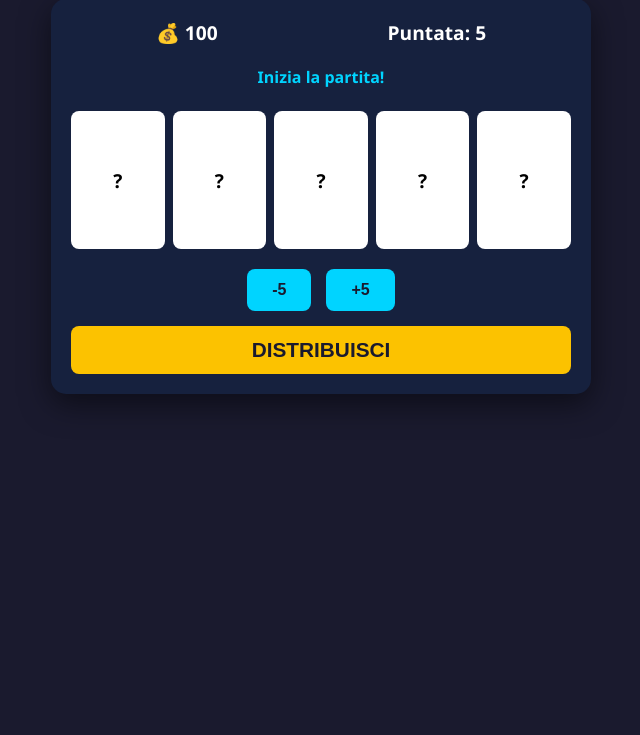
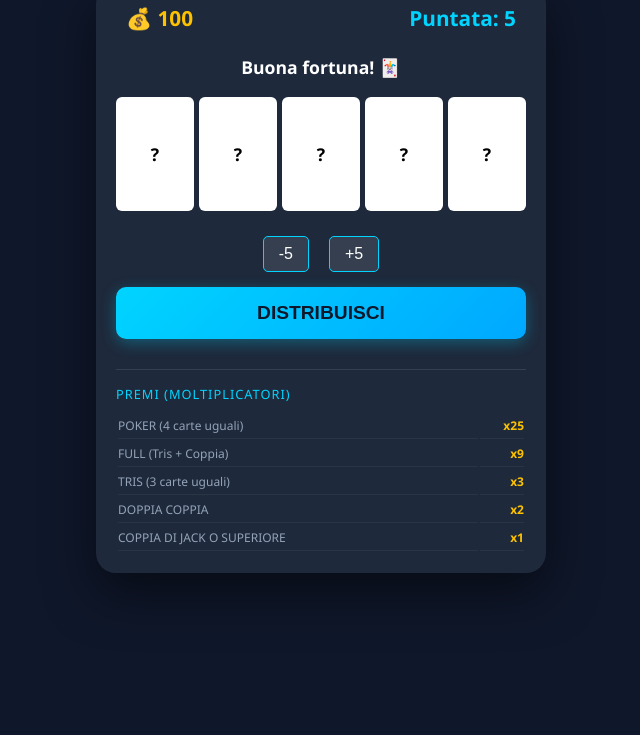
Before and after one commit to ccoppi/vp, a plain HTML site: page index.html in a window 1280 px wide. Shown: the part 85-820 px from the top of the page, without its empty margins (319-959 px from the left). Drawn offline with Linux system fonts and the light colour scheme.

Commit message:
Update HTML structure and styling for VideoPoker

```diff
--- a/index.html
+++ b/index.html
@@ -2,19 +2,20 @@
 <html lang="it">
 <head>
     <meta charset="UTF-8">
-    <meta name="viewport" content="width=device-width, initial-scale=1.0">
-    <title>Pure VideoPoker</title>
+    <meta name="viewport" content="width=device-width, initial-scale=1.0, maximum-scale=1.0, user-scalable=no">
+    <title>Pure VideoPoker - No Ads</title>
     <style>
         :root {
-            --bg-color: #1a1a2e;
+            --bg-color: #0f172a;
             --card-bg: #ffffff;
             --accent: #00d4ff;
             --gold: #fcc200;
             --danger: #ff4d4d;
+            --surface: #1e293b;
         }
 
         body {
-            font-family: 'Segoe UI', Tahoma, Geneva, Verdana, sans-serif;
+            font-family: 'Segoe UI', Roboto, Helvetica, Arial, sans-serif;
             background-color: var(--bg-color);
             color: white;
             display: flex;
@@ -22,59 +23,91 @@
             align-items: center;
             margin: 0;
             padding: 10px;
-            touch-action: manipulation;
+            min-height: 100vh;
         }
 
-        h1 { color: var(--accent); margin-bottom: 10px; text-shadow: 0 0 10px var(--accent); }
+        h1 {
+            color: var(--accent);
+            margin: 10px 0;
+            text-shadow: 0 0 15px rgba(0, 212, 255, 0.5);
+            font-size: 1.8rem;
+        }
 
         #game-container {
             width: 100%;
-            max-width: 500px;
-            background: #16213e;
+            max-width: 450px;
+            background: var(--surface);
             padding: 20px;
-            border-radius: 15px;
-            box-shadow: 0 10px 30px rgba(0,0,0,0.5);
+            border-radius: 20px;
+            box-shadow: 0 20px 50px rgba(0,0,0,0.5);
             text-align: center;
+            box-sizing: border-box;
         }
 
         .stats {
             display: flex;
-            justify-content: space-around;
-            margin-bottom: 20px;
-            font-size: 1.2rem;
+            justify-content: space-between;
+            margin-bottom: 15px;
+            font-size: 1.3rem;
             font-weight: bold;
+            padding: 0 10px;
+        }
+
+        .balance-box { color: var(--gold); }
+        .bet-box { color: var(--accent); }
+
+        .message {
+            height: 40px;
+            margin: 10px 0;
+            font-weight: bold;
+            color: white;
+            font-size: 1.1rem;
+            display: flex;
+            align-items: center;
+            justify-content: center;
         }
 
         .cards-display {
             display: flex;
-            justify-content: center;
-            gap: 8px;
-            margin-bottom: 20px;
-            min-height: 120px;
+            justify-content: space-between;
+            gap: 5px;
+            margin-bottom: 25px;
+            min-height: 110px;
         }
 
         .card {
             width: 18%;
             aspect-ratio: 2/3;
             background: var(--card-bg);
-            border-radius: 8px;
+            border-radius: 6px;
             display: flex;
             flex-direction: column;
             justify-content: center;
             align-items: center;
             color: black;
             font-weight: bold;
-            font-size: 1.2rem;
+            font-size: 1.1rem;
             cursor: pointer;
-            transition: transform 0.2s, box-shadow 0.2s;
+            transition: all 0.2s ease;
             border: 3px solid transparent;
             user-select: none;
+            position: relative;
         }
 
         .card.held {
             border-color: var(--accent);
             transform: translateY(-10px);
-            box-shadow: 0 0 15px var(--accent);
+            box-shadow: 0 5px 15px rgba(0, 212, 255, 0.4);
+        }
+
+        .card.held::after {
+            content: "TENUTO";
+            position: absolute;
+            top: -25px;
+            left: 0;
+            width: 100%;
+            font-size: 0.6rem;
+            color: var(--accent);
         }
 
         .card.red { color: var(--danger); }
@@ -85,54 +118,83 @@
             gap: 15px;
         }
 
-        .bet-controls {
+        .bet-buttons {
             display: flex;
             justify-content: center;
+            gap: 20px;
             align-items: center;
-            gap: 15px;
         }
 
-        button {
-            background: var(--accent);
+        .btn-bet {
+            background: rgba(255,255,255,0.1);
+            color: white;
+            border: 1px solid var(--accent);
+            padding: 8px 15px;
+            border-radius: 5px;
+            font-size: 1rem;
+        }
+
+        #deal-btn {
+            background: linear-gradient(135deg, var(--accent), #00a8ff);
             border: none;
-            padding: 12px 25px;
-            border-radius: 8px;
+            padding: 15px;
+            border-radius: 10px;
             color: var(--bg-color);
             font-weight: bold;
-            font-size: 1rem;
+            font-size: 1.2rem;
             cursor: pointer;
-            text-transform: uppercase;
-        }
-
-        button:disabled { background: #555; cursor: not-allowed; }
-
-        #deal-btn { background: var(--gold); font-size: 1.3rem; width: 100%; }
-
-        .message {
-            height: 30px;
-            margin: 15px 0;
-            font-weight: bold;
-            color: var(--accent);
+            box-shadow: 0 4px 15px rgba(0, 212, 255, 0.3);
         }
 
         #reload-btn {
             background: var(--danger);
+            border: none;
+            padding: 15px;
+            border-radius: 10px;
             color: white;
+            font-weight: bold;
             display: none;
+            width: 100%;
         }
+
+        /* TABELLA INFO IN BASSO */
+        .info-table {
+            margin-top: 30px;
+            border-top: 1px solid rgba(255,255,255,0.1);
+            padding-top: 15px;
+            text-align: left;
+        }
+
+        .info-title {
+            color: var(--accent);
+            font-size: 0.8rem;
+            text-transform: uppercase;
+            margin-bottom: 8px;
+            letter-spacing: 1px;
+        }
+
+        .info-table table {
+            width: 100%;
+            font-size: 0.75rem;
+            color: #94a3b8;
+        }
+
+        .info-table td { padding: 4px 0; border-bottom: 1px solid rgba(255,255,255,0.05); }
+        .info-table td:last-child { text-align: right; color: var(--gold); font-weight: bold; }
+
     </style>
 </head>
 <body>
 
-    <h1>VIDEO POKER</h1>
+    <h1>PURE POKER</h1>
 
     <div id="game-container">
         <div class="stats">
-            <div>💰 <span id="balance">100</span></div>
-            <div>Puntata: <span id="current-bet">5</span></div>
+            <div class="balance-box">💰 <span id="balance">100</span></div>
+            <div class="bet-box">Puntata: <span id="current-bet">5</span></div>
         </div>
 
-        <div class="message" id="status-msg">Inizia la partita!</div>
+        <div class="message" id="status-msg">Buona fortuna! 🃏</div>
 
         <div class="cards-display" id="cards-row">
             <div class="card">?</div>
@@ -143,12 +205,23 @@
         </div>
 
         <div class="controls">
-            <div class="bet-controls">
-                <button onclick="changeBet(-5)">-5</button>
-                <button onclick="changeBet(5)">+5</button>
+            <div class="bet-buttons">
+                <button class="btn-bet" onclick="changeBet(-5)">-5</button>
+                <button class="btn-bet" onclick="changeBet(5)">+5</button>
             </div>
             <button id="deal-btn" onclick="handleDeal()">DISTRIBUISCI</button>
-            <button id="reload-btn" onclick="resetGame()">RICARICA 100 MONETE</button>
+            <button id="reload-btn" onclick="resetGame()">FINITO I SOLDI? RICARICA 100</button>
+        </div>
+
+        <div class="info-table">
+            <div class="info-title">Premi (Moltiplicatori)</div>
+            <table>
+                <tr><td>POKER (4 carte uguali)</td><td>x25</td></tr>
+                <tr><td>FULL (Tris + Coppia)</td><td>x9</td></tr>
+                <tr><td>TRIS (3 carte uguali)</td><td>x3</td></tr>
+                <tr><td>DOPPIA COPPIA</td><td>x2</td></tr>
+                <tr><td>COPPIA DI JACK O SUPERIORE</td><td>x1</td></tr>
+            </table>
         </div>
     </div>
 
@@ -158,10 +231,11 @@
         let deck = [];
         let hand = [];
         let heldIndices = new Set();
-        let gameState = "DEAL"; // DEAL o DRAW
+        let gameState = "DEAL";
 
         const suits = ['♠', '♣', '♥', '♦'];
         const values = ['2', '3', '4', '5', '6', '7', '8', '9', '10', 'J', 'Q', 'K', 'A'];
+        const valMap = {'2':2,'3':3,'4':4,'5':5,'6':6,'7':7,'8':8,'9':9,'10':10,'J':11,'Q':12,'K':13,'A':14};
 
         function createDeck() {
             deck = [];
@@ -170,14 +244,17 @@
                     deck.push({ value: v, suit: s, color: (s === '♥' || s === '♦') ? 'red' : 'black' });
                 }
             }
-            deck.sort(() => Math.random() - 0.5);
+            for (let i = deck.length - 1; i > 0; i--) {
+                const j = Math.floor(Math.random() * (i + 1));
+                [deck[i], deck[j]] = [deck[j], deck[i]];
+            }
         }
 
         function updateUI() {
             document.getElementById('balance').innerText = balance;
             document.getElementById('current-bet').innerText = bet;
 
-            if (balance <= 0 && gameState === "DEAL") {
+            if (balance < 5 && gameState === "DEAL") {
                 document.getElementById('reload-btn').style.display = 'block';
                 document.getElementById('deal-btn').style.display = 'none';
             } else {
@@ -221,12 +298,10 @@
                 heldIndices.clear();
                 gameState = "DRAW";
                 document.getElementById('deal-btn').innerText = "CAMBIA CARTE";
-                document.getElementById('status-msg').innerText = "Seleziona le carte da tenere";
+                document.getElementById('status-msg').innerText = "Tocca le carte per tenerle";
             } else {
                 for (let i = 0; i < 5; i++) {
-                    if (!heldIndices.has(i)) {
-                        hand[i] = deck.splice(0, 1)[0];
-                    }
+                    if (!heldIndices.has(i)) hand[i] = deck.splice(0, 1)[0];
                 }
                 checkWin();
                 gameState = "DEAL";
@@ -239,9 +314,10 @@
         function checkWin() {
             const counts = {};
             hand.forEach(c => counts[c.value] = (counts[c.value] || 0) + 1);
-            const pairs = Object.values(counts).filter(v => v === 2).length;
-            const tris = Object.values(counts).some(v => v === 3);
-            const poker = Object.values(counts).some(v => v === 4);
+            const valCounts = Object.values(counts);
+            const pairs = valCounts.filter(v => v === 2).length;
+            const tris = valCounts.some(v => v === 3);
+            const poker = valCounts.some(v => v === 4);
 
             let winMultiplier = 0;
             let msg = "Nessuna combinazione";
@@ -251,9 +327,8 @@
             else if (tris) { winMultiplier = 3; msg = "TRIS!"; }
             else if (pairs === 2) { winMultiplier = 2; msg = "DOPPIA COPPIA"; }
             else if (pairs === 1) {
-                // Jacks or Better
                 const pairValue = Object.keys(counts).find(k => counts[k] === 2);
-                if (['J', 'Q', 'K', 'A'].includes(pairValue)) {
+                if (valMap[pairValue] >= 11) {
                     winMultiplier = 1; msg = "COPPIA DI JACK+";
                 }
             }
@@ -261,8 +336,10 @@
             if (winMultiplier > 0) {
                 const winAmount = bet * winMultiplier;
                 balance += winAmount;
+                document.getElementById('status-msg').style.color = "var(--gold)";
                 document.getElementById('status-msg').innerText = `${msg} (+${winAmount})`;
             } else {
+                document.getElementById('status-msg').style.color = "white";
                 document.getElementById('status-msg').innerText = msg;
             }
         }
@@ -271,8 +348,11 @@
             balance = 100;
             bet = 5;
             gameState = "DEAL";
-            document.getElementById('status-msg').innerText = "Gioco resettato!";
+            document.getElementById('status-msg').innerText = "Ricarica effettuata!";
             updateUI();
+            hand = [];
+            const row = document.getElementById('cards-row');
+            row.innerHTML = '<div class="card">?</div>'.repeat(5);
         }
 
         updateUI();
```
